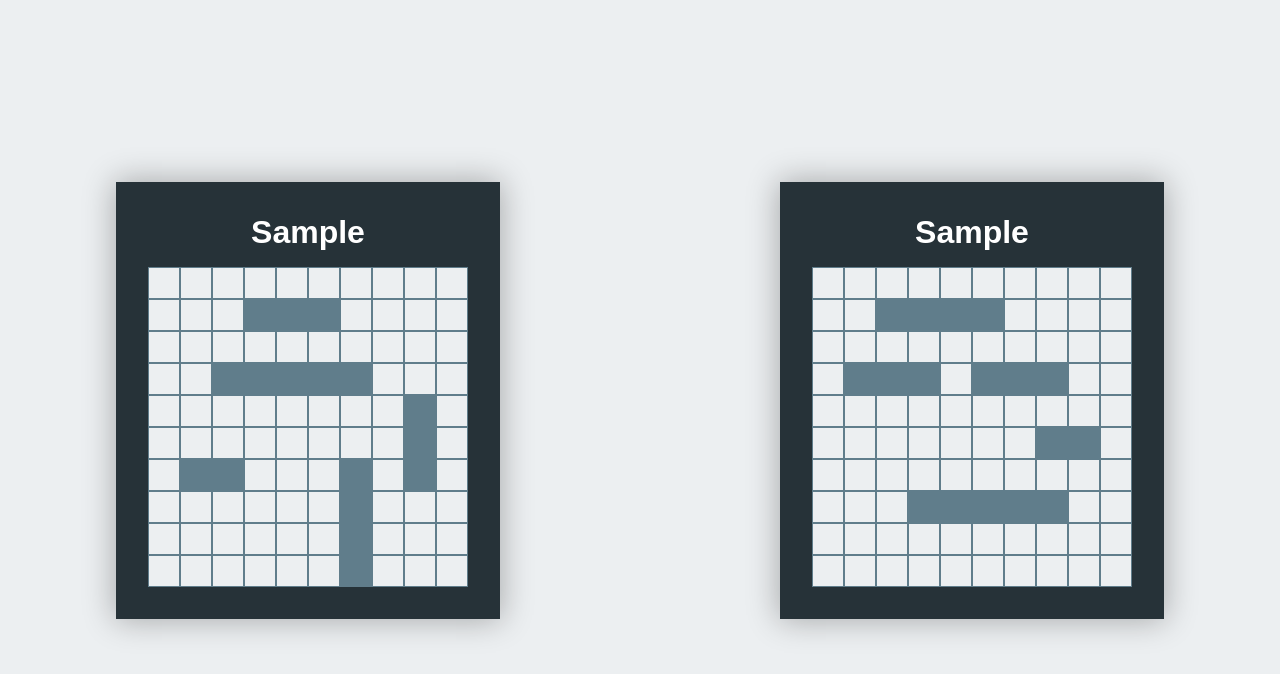
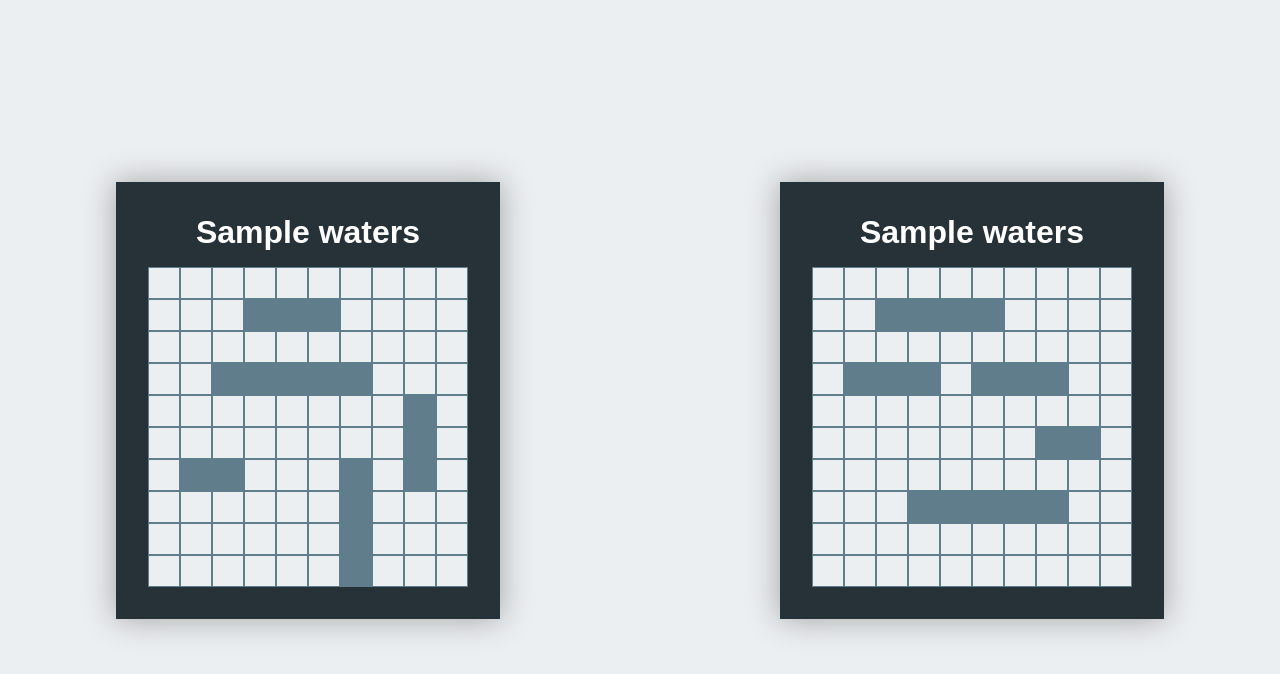
Before and after one commit to catalinbroinas/battleship, a website built with webpack: page src/template.html in a window 1280 px wide. Both pictures are taken after typing "Sample", "Sample" into the empty fields and a click on the button "Start Game". Built offline with nearby package versions, Linux system fonts and the light colour scheme; a web font is replaced by a local one.

Commit message:
style: update board names and capitalize first letter

```diff
--- a/src/css/styles.css
+++ b/src/css/styles.css
@@ -137,8 +137,10 @@ ul {
   text-align: center;
   font-family: Arial, Helvetica, sans-serif;
   font-weight: 700;
+  margin-bottom: 1rem;
+}
+.sub-title::first-letter {
   text-transform: capitalize;
-  margin-bottom: 1rem;
 }
 
 /* Form */
--- a/src/js/modules/ui.js
+++ b/src/js/modules/ui.js
@@ -84,7 +84,7 @@ function UI() {
         const title = domManager.createDOMElement({
             elementTag: 'div',
             elementClass: ['sub-title'],
-            elementText: `${name}`
+            elementText: `${name} waters`
         });
 
         container.appendChild(title);
```
